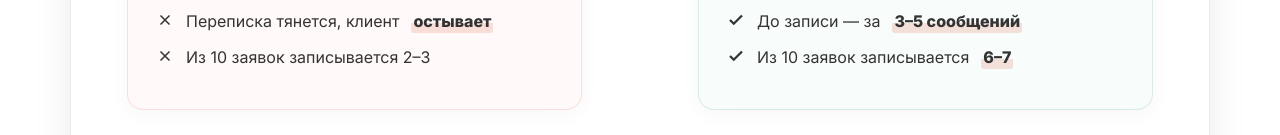
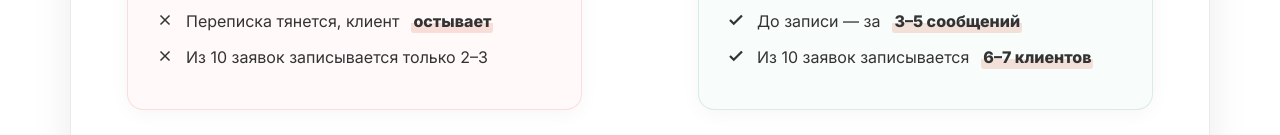
Before and after one commit to Julia-proj/beauty-scripts, a plain HTML site: page index.html in a window 1280 px wide. Shown: the part 917-1052 px from the top of the page. Drawn offline with Linux system fonts and the light colour scheme.

Commit message:
Update index.html

```diff
--- a/index.html
+++ b/index.html
@@ -75,7 +75,7 @@
   .problem-before .problem-icon{background:var(--danger)}
   .problem-after .problem-icon{background:var(--success)}
   .problem-list{list-style:none}
-  .problem-list li{display:flex;gap:12px;align-items:flex-start;margin:12px 0;font-size:16px;line-height:1.5;color:var(--ink-2);font-family:"Inter",system-ui,sans-serif}
+  .problem-list li{display:flex;gap:12px;align-items:flex-start;margin:12px 0;font-size:16px;line-height:1.5;color:var(--ink-2);font-family:"Inter",system-ui,sans-serif;text-align:left}
   .problem-list svg{width:18px;height:18px;flex:0 0 18px;margin-top:2px}
   .arrow{display:flex;align-items:center;justify-content:center}
   .arrow svg{stroke:var(--primary);stroke-width:2;width:34px;height:34px}
@@ -276,7 +276,7 @@
           <li><svg style="stroke:var(--danger)"><use href="#i-x"/></svg>Клиент пишет «Сколько стоит?» — отвечаете цену — тишина</li>
           <li><svg style="stroke:var(--danger)"><use href="#i-x"/></svg>На «я подумаю» нет <span class="highlight">следующего шага</span></li>
           <li><svg style="stroke:var(--danger)"><use href="#i-x"/></svg>Переписка тянется, клиент <span class="highlight">остывает</span></li>
-          <li><svg style="stroke:var(--danger)"><use href="#i-x"/></svg>Из 10 заявок записывается 2–3</li>
+          <li><svg style="stroke:var(--danger)"><use href="#i-x"/></svg>Из 10 заявок записывается только 2–3</li>
         </ul>
       </div>
 
@@ -290,7 +290,7 @@
           <li><svg style="stroke:var(--success)"><use href="#i-check"/></svg>На любой вопрос — <span class="highlight">готовый ответ</span></li>
           <li><svg style="stroke:var(--success)"><use href="#i-check"/></svg>Возражения закрываются <span class="highlight">мягко и без давления</span></li>
           <li><svg style="stroke:var(--success)"><use href="#i-check"/></svg>До записи — за <span class="highlight">3–5 сообщений</span></li>
-          <li><svg style="stroke:var(--success)"><use href="#i-check"/></svg>Из 10 заявок записывается <span class="highlight">6–7</span></li>
+          <li><svg style="stroke:var(--success)"><use href="#i-check"/></svg>Из 10 заявок записывается <span class="highlight">6–7 клиентов</span></li>
         </ul>
       </div>
     </div>
```
